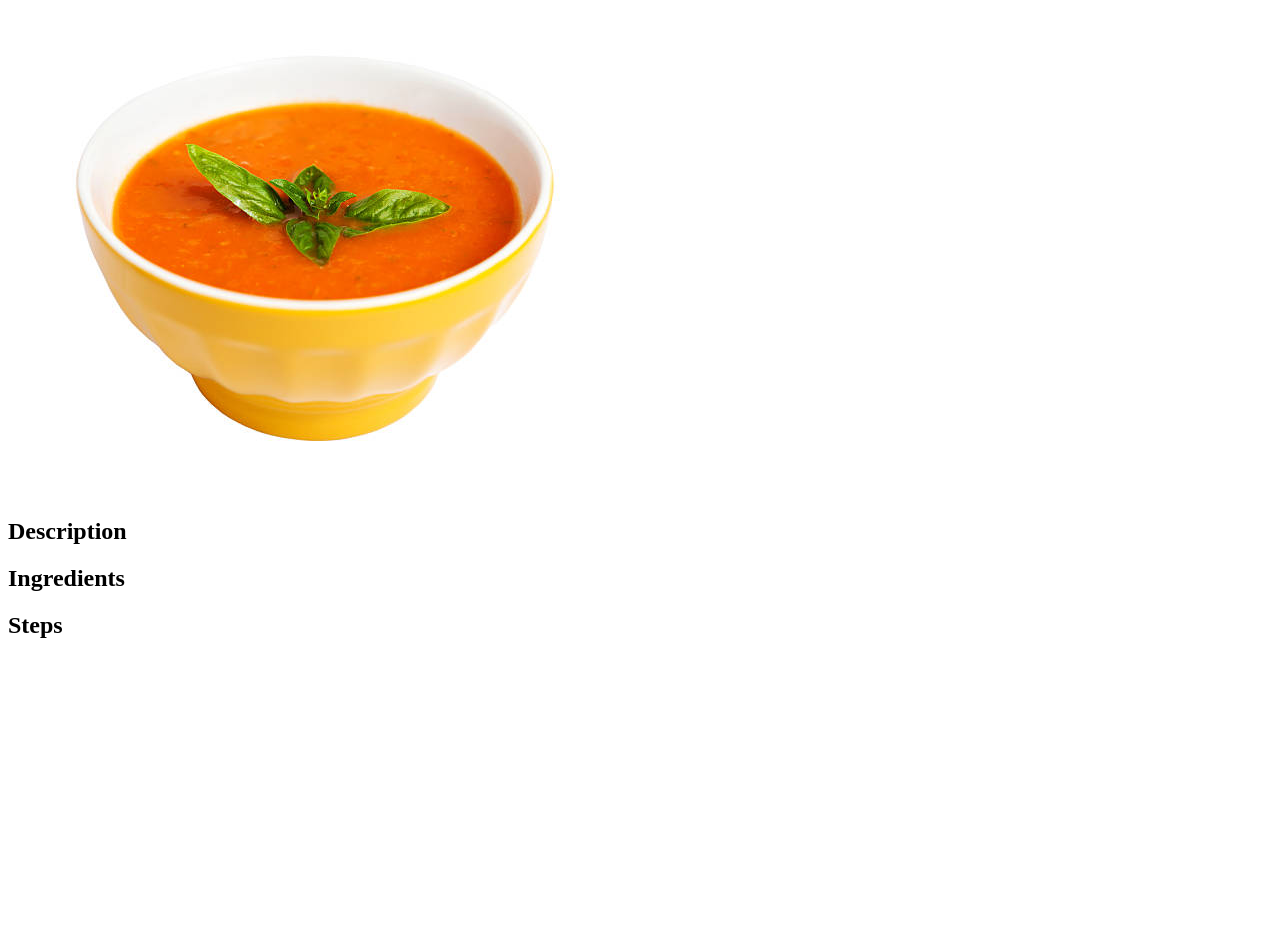
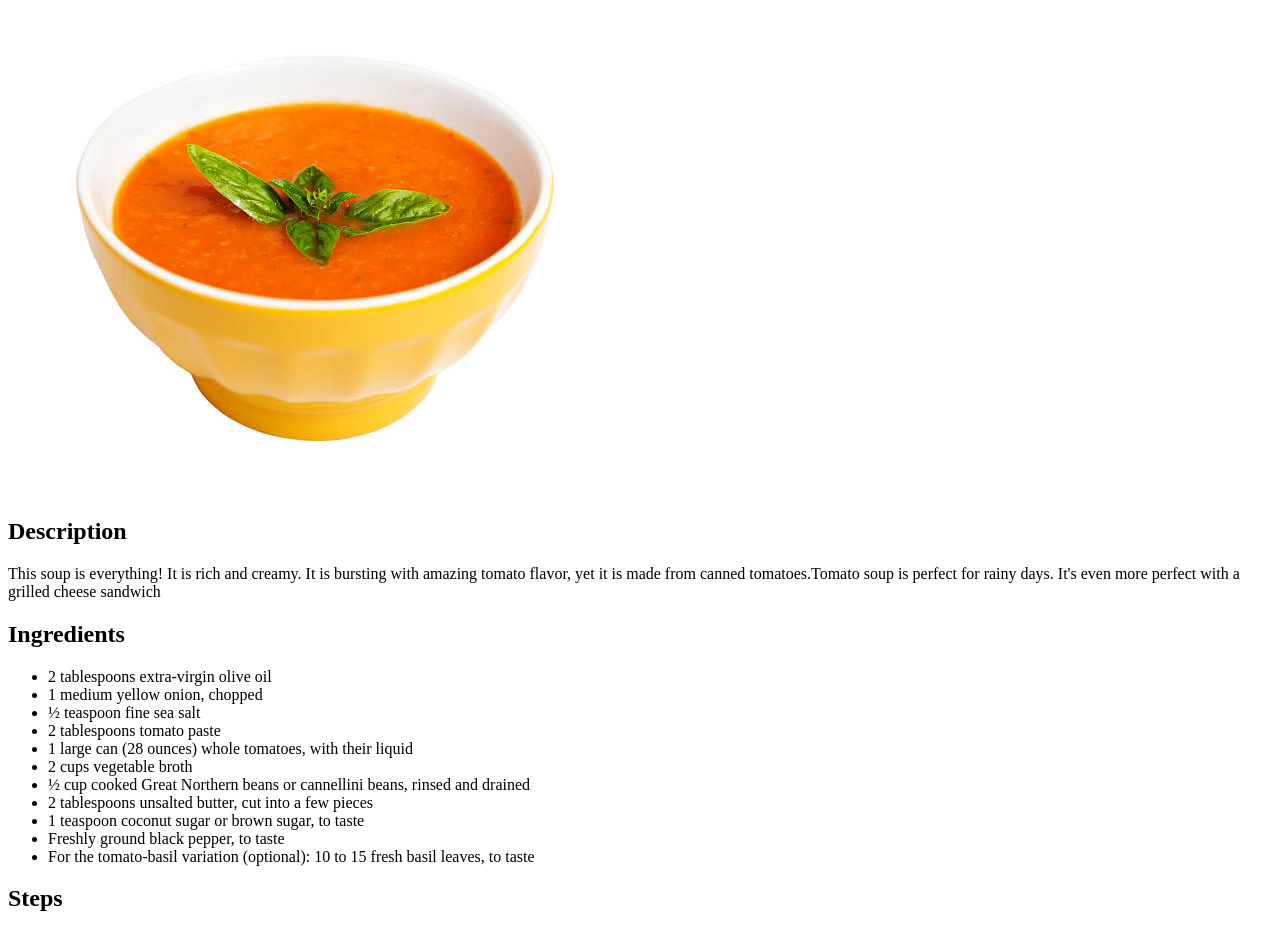
Before and after one commit to Amayah010/odin-recipes, a plain HTML site: page recipes/tomato-soup.html in a window 1280 px wide. Shown: the part 79-1011 px from the top of the page. Before the commit the page ends 800 px from the top, so only its background shows below. Drawn offline with Linux system fonts and the light colour scheme.

Commit message:
Added Ingredients list

```diff
--- a/recipes/tomato-soup.html
+++ b/recipes/tomato-soup.html
@@ -11,8 +11,22 @@
         <img src="Tomatosoup.jpg" alt="Tomato Soup Image">
 
         <h2>Description</h2>
+        <p>This soup is everything! It is rich and creamy. It is bursting with amazing tomato flavor, yet it is made from canned tomatoes.Tomato soup is perfect for rainy days. It's even more perfect with a grilled cheese sandwich</p>
 
         <h2>Ingredients</h2>
+        <ul>
+            <li>2 tablespoons extra-virgin olive oil</li>
+            <li>1 medium yellow onion, chopped</li>
+            <li>½ teaspoon fine sea salt</li>
+            <li>2 tablespoons tomato paste</li>
+            <li>1 large can (28 ounces) whole tomatoes, with their liquid</li>
+            <li>2 cups vegetable broth</li>
+            <li>½ cup cooked Great Northern beans or cannellini beans, rinsed and drained</li>
+            <li>2 tablespoons unsalted butter, cut into a few pieces</li>
+            <li>1 teaspoon coconut sugar or brown sugar, to taste</li>
+            <li>Freshly ground black pepper, to taste</li>
+            <li>For the tomato-basil variation (optional): 10 to 15 fresh basil leaves, to taste</li>
+        </ul>
         <h2>Steps</h2>
     </body>
 </html>
```
